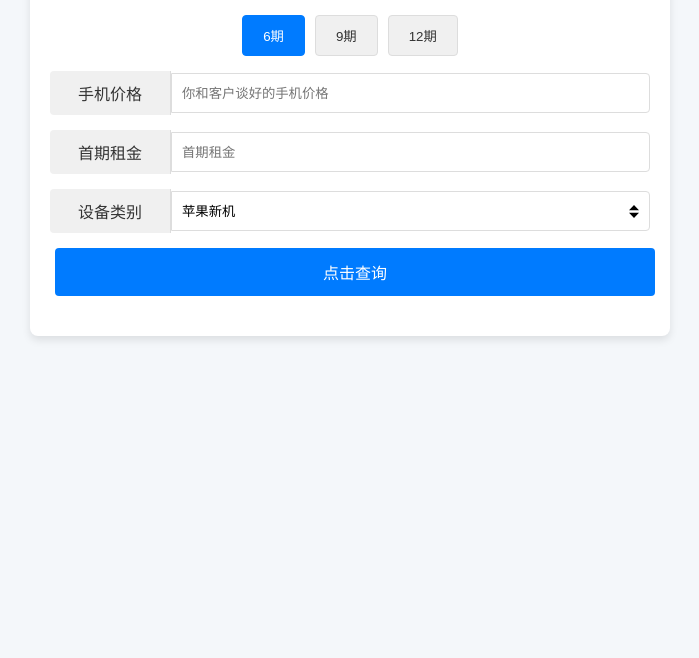
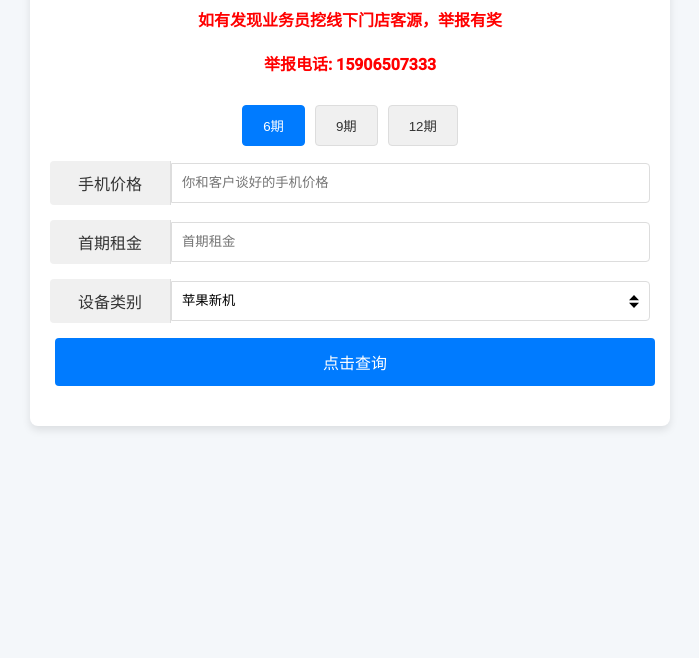
Before and after one commit to 1725287913/fenqi, a plain HTML site: page index.html in a window 1280 px wide. Shown: the part 142-800 px from the top of the page, without its empty margins (290-989 px from the left). Drawn offline with nearby package versions, Linux system fonts and the light colour scheme.

Commit message:
Update index.html

```diff
--- a/index.html
+++ b/index.html
@@ -133,6 +133,13 @@
     th {
       background-color: #f0f0f0;
     }
+
+    .alert {
+      text-align: center;
+      margin-top: 20px;
+      font-weight: bold;
+      color: red;
+    }
   </style>
 </head>
 
@@ -140,6 +147,12 @@
   <div id="app" class="calculator">
     <header>
       <h1>快乐小租-商家中心</h1>
+      <div class="alert">
+        如有发现业务员挖线下门店客源，举报有奖
+      </div>
+      <div class="alert ">
+        举报电话: 15906507333
+      </div>
     </header>
     <div class="form">
       <!-- 租赁期数按钮 -->
```
